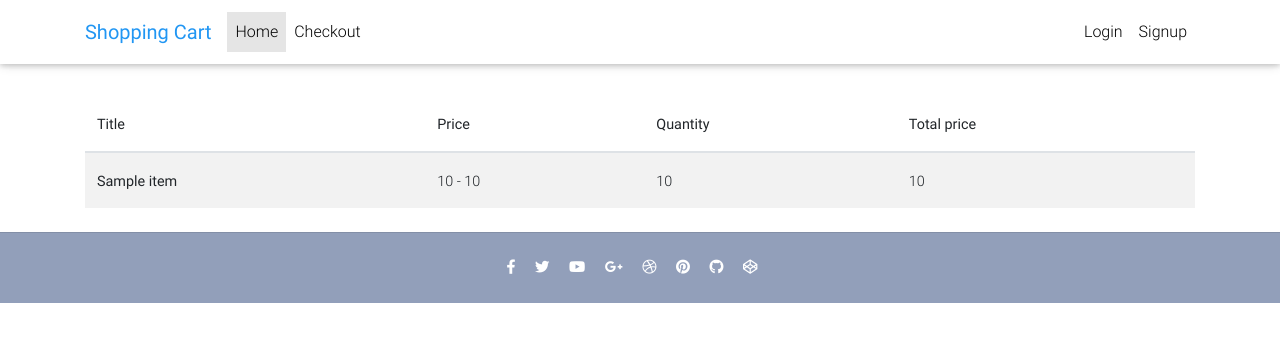
After one commit to lamduong271/e-commerce-django, a Django app: template templates/order-sumary.html in a window 1280 px wide. The commit adds this page. Shown: the top 342 px of the page. Run offline with Django 3.2, Linux system fonts and the light colour scheme; the template is opened without the code that fills it: most values are stand-ins (such as "Sample title", 1, 10 or a date in 2020); parts of the project's set-up code (start-up, migrations or seed data) failed here and were passed over; some libraries are stand-ins or nearby versions.

Commit message:
order sumary page

```diff
--- a/core/models.py
+++ b/core/models.py
@@ -47,6 +47,10 @@ class OrderItem(models.Model):
     quantity = models.IntegerField(default=1)
     def __str__(self):
         return f"{self.quantity} of {self.item.title}"
+    def get_total_item_price(self):
+        return self.quantity * self.item.price
+    def get_total_discount_item_price(self):
+        return self.quantity * self.item.discount_price
 
 class Order(models.Model):
     user = models.ForeignKey(settings.AUTH_USER_MODEL, on_delete=models.CASCADE)
--- a/core/urls.py
+++ b/core/urls.py
@@ -1,10 +1,11 @@
 from django.urls import path
-from .views import item_list, products, checkout, HomeView, ItemDetailView, add_to_cart,remove_from_cart
+from .views import item_list, products, checkout, HomeView, ItemDetailView, add_to_cart,remove_from_cart, OrderSumary
 
 app_name = 'core'
 urlpatterns = [
     path('', HomeView.as_view(), name='item_list' ),
     path('product/<slug>/', ItemDetailView.as_view(), name='product' ),
+    path('order-sumary/', OrderSumary.as_view(), name='order-sumary' ),
     path('checkout/', checkout, name='checkout' ),
     path('add_to_cart/<slug>/', add_to_cart, name='add_to_cart' ),
     path('remove_from_cart/<slug>/', remove_from_cart, name='remove_from_cart' )
--- a/templates/base.html
+++ b/templates/base.html
@@ -1,4 +1,5 @@
 {% load static %}
+{% load cart_template_tags %}
 <!DOCTYPE html>
 <html lang="en">
 
@@ -83,7 +84,7 @@
             <ul class="navbar-nav nav-flex-icons">
               <li class="nav-item">
                 <a class="nav-link waves-effect">
-                  <span class="badge red z-depth-1 mr-1"> 1 </span>
+                  <span class="badge red z-depth-1 mr-1"> {{ request.user|cart_item_count }} </span>
                   <i class="fas fa-shopping-cart"></i>
                   <span class="clearfix d-none d-sm-inline-block"> Cart </span>
                 </a>
--- /dev/null
+++ b/templates/order-sumary.html
@@ -0,0 +1,39 @@
+{% extends 'base.html' %}
+
+{% block content  %}
+<div class="container">
+<table class="table table-striped">
+    <thead>
+      <tr>
+        <th scope="col">Title</th>
+        <th scope="col">Price</th>
+        <th scope="col">Quantity</th>
+        <th scope="col">Total price</th>
+      </tr>
+    </thead>
+    <tbody>
+        {% for item in order.items.all %}
+        <tr>
+            <th>{{ item.item.title }}</th>
+            <td>
+                {% if item.item.discount_price %}
+                    {{ item.item.price }} - {{ item.item.discount_price }}
+                {% else %}
+                    {{ item.item.price }}
+                {% endif %}
+
+            </td>
+            <td>{{ item.quantity }}</td>
+            <td>
+                {% if item.item.discount_price %}
+                    {{ item.get_total_discount_item_price }}
+                {% else %}
+                    {{ item.get_total_item_price }}
+                {% endif %}
+            </td>
+        </tr>
+        {% endfor %}
+    </tbody>
+  </table>
+</div>
+{% endblock content %}
```
Also changed, not shown: core/templatetags/cart_template_tags.py (added, +11 -0 lines), core/views.py (+19 -1 lines), db.sqlite3, 1 other file.
